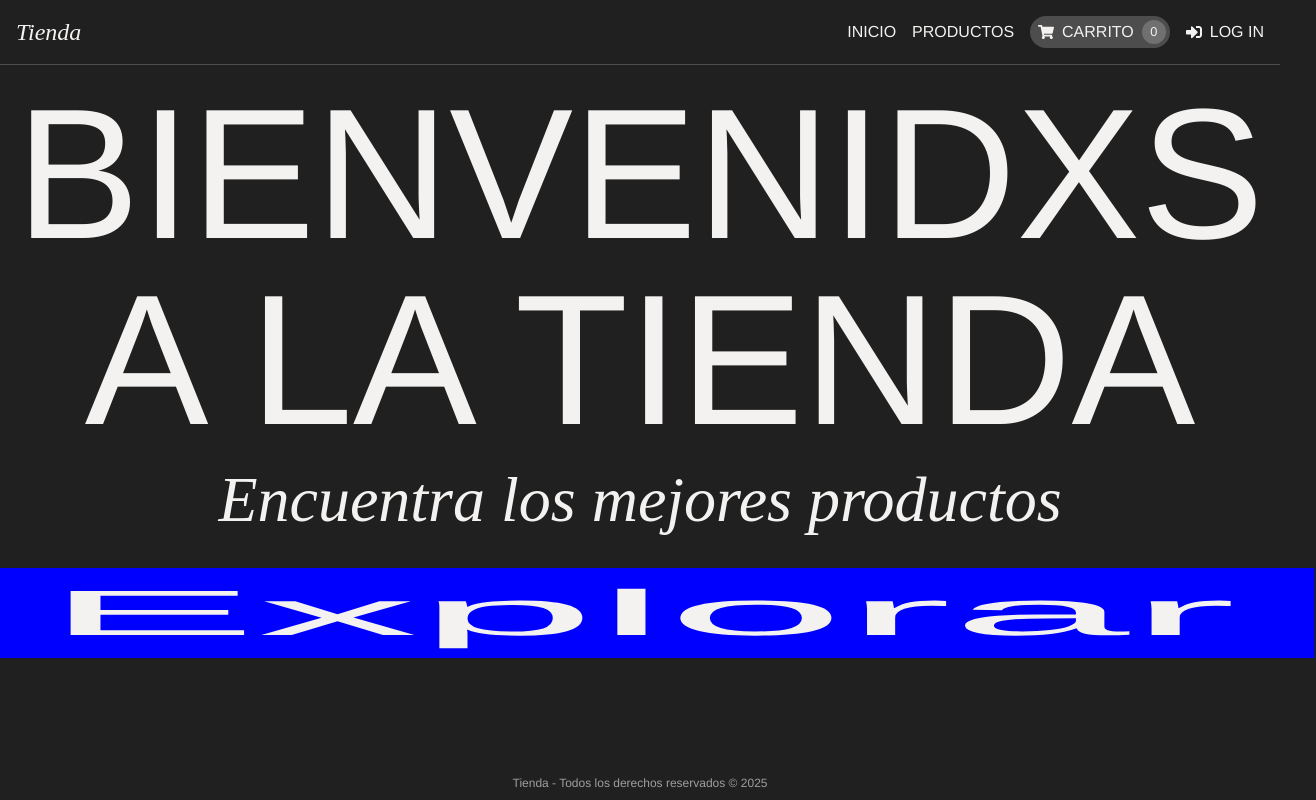
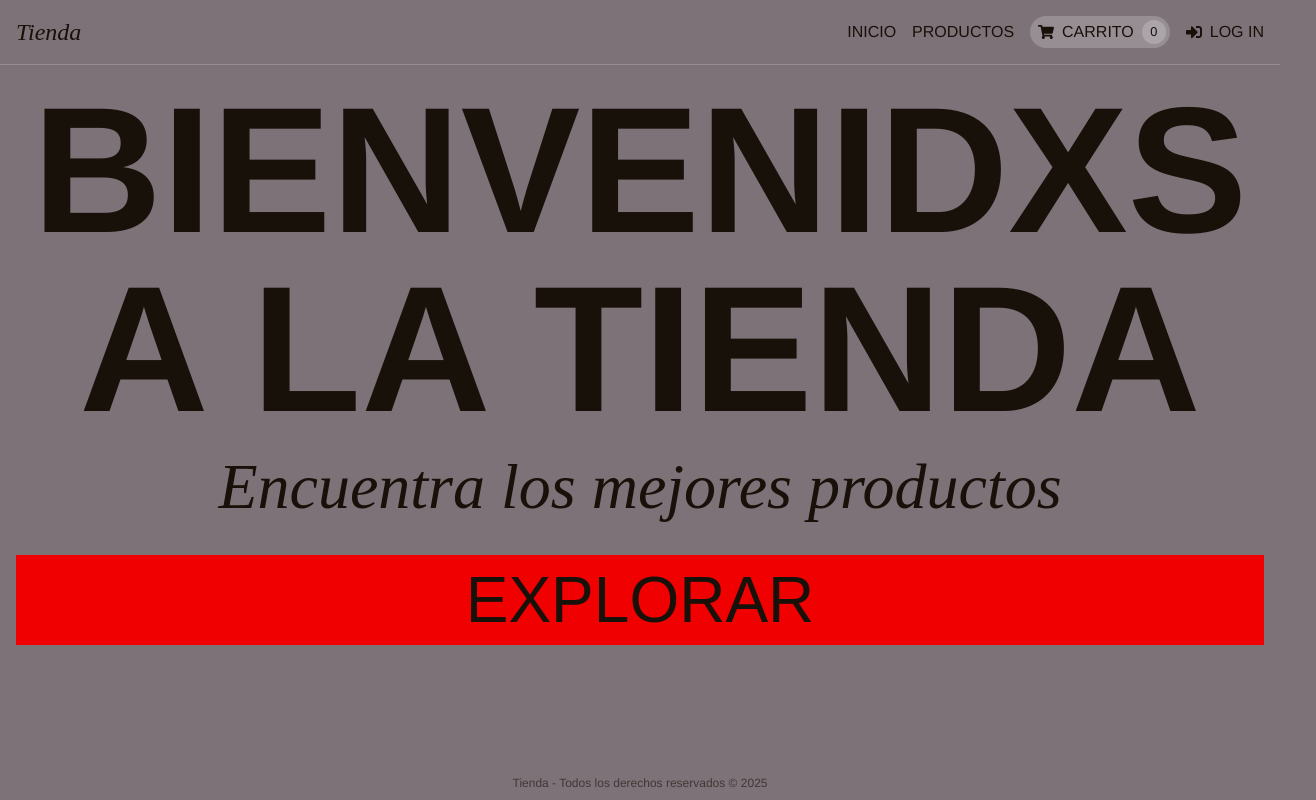
Before and after one commit to sofffja/talentotech-reactjs, a React (Vite) app: page / in a window 1280 px wide. Shown: the whole page, 1316 px wide, since content can reach past the window. Built offline with nearby package versions, Linux system fonts and the light colour scheme; no server answers.

Commit message:
Update styles and layout

```diff
--- a/src/components/Button/Button.css
+++ b/src/components/Button/Button.css
@@ -7,6 +7,14 @@
 }
 
 .button:hover {
-  background-color: var(--foreground);
-  color: var(--accent);
+  background-color: var(--primary);
+  color: var(--foreground);
 }
+
+.button--secondary {
+  background-color: var(--primary);
+  color: var(--foreground);
+}
+.button--secondary:hover {
+  background-color: var(--secondary);
+}
--- a/src/components/Button/Button.jsx
+++ b/src/components/Button/Button.jsx
@@ -1,8 +1,8 @@
-import './Button.css';
+import "./Button.css";
 
-export default function Button({ children, onClick }) {
+export default function Button({ children, onClick, variant = "default" }) {
   return (
-    <button onClick={onClick} className="button">
+    <button onClick={onClick} className={`button button--${variant}`}>
       {children}
     </button>
   );
--- a/src/index.css
+++ b/src/index.css
@@ -12,11 +12,23 @@
   -webkit-font-smoothing: antialiased;
   -moz-osx-font-smoothing: grayscale;
 
-  --background: #202020;
-  --foreground: #f3f2f0;
-  --accent: #00f;
-  --primary: #0ff;
-  --secondary: #ff0;
+  --background: #7d7278;
+  --foreground: #18110a;
+  --primary: #a18e5a;
+  --accent: #f00001;
+  --secondary: #614e09;
+
+  /* --background: #e0c9bc;
+  --foreground: #458850;
+  --accent: #e065ce;
+  --primary: #9acd92;
+  --secondary: #a5a5c1; */
+
+  /* --background: #4d844d;
+  --foreground: #fdf5af;
+  --accent: #93784b;
+  --primary: #f806f2;
+  --secondary: #0cbde7; */
 }
 
 * {
--- a/src/pages/Home/Home.css
+++ b/src/pages/Home/Home.css
@@ -3,12 +3,13 @@
 }
 
 .home h2 {
-  font-size: 14.5vw;
+  font-size: 14vw;
   text-transform: uppercase;
+  font-weight: bolder;
 }
 
 .home p {
-  font-family: 'Times New Roman', Times, serif;
+  font-family: "Times New Roman", Times, serif;
   font-size: 5vw;
   font-style: italic;
 }
@@ -16,5 +17,5 @@
 .home button {
   margin-top: 20px;
   font-size: 5vw;
-  transform: scaleX(5);
+  width: 100%;
 }
--- a/src/pages/Home/Home.jsx
+++ b/src/pages/Home/Home.jsx
@@ -1,12 +1,12 @@
-import './Home.css';
-import Button from '../../components/Button/Button';
-import { useNavigate } from 'react-router';
+import "./Home.css";
+import Button from "../../components/Button/Button";
+import { useNavigate } from "react-router";
 
 export default function Home() {
   const navigate = useNavigate();
 
   const handleExploreClick = () => {
-    navigate('/productos');
+    navigate("/productos");
   };
 
   return (
@@ -14,7 +14,7 @@ export default function Home() {
       <h2>Bienvenidxs a la tienda</h2>
       <p>Encuentra los mejores productos</p>
       <div className="home__button">
-        <Button onClick={handleExploreClick}>Explorar</Button>
+        <Button onClick={handleExploreClick}>EXPLORAR</Button>
       </div>
     </div>
   );
```
